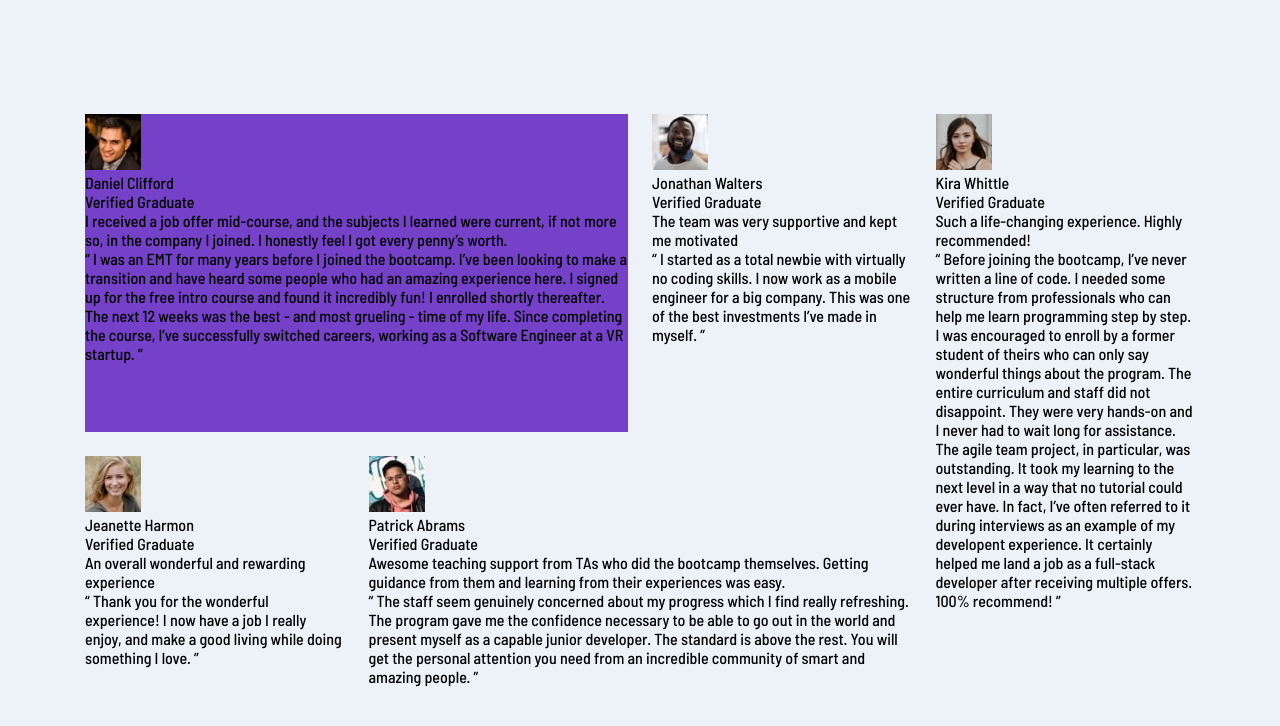
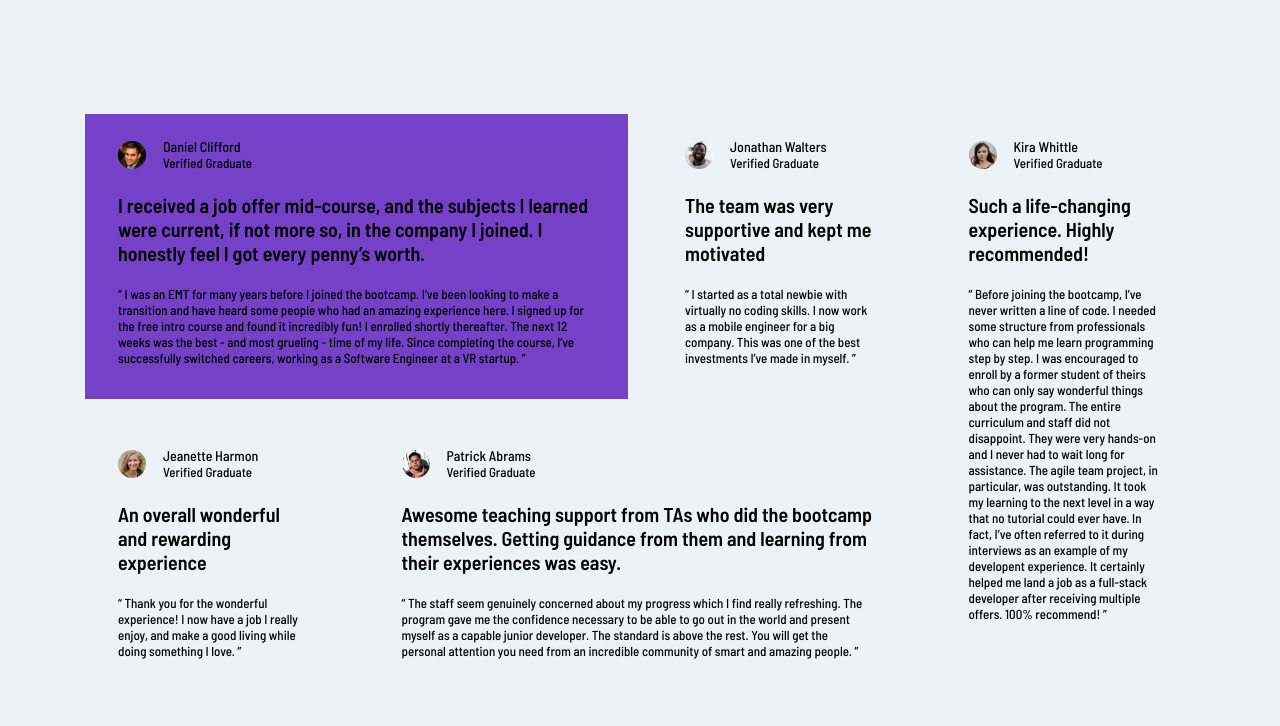
Before and after one commit to RocTanweer/testimonial-layout, a plain HTML site: page index.html in a window 1280 px wide. Drawn offline with Linux system fonts and the light colour scheme.

Commit message:
FINISH: structure for desktop view

```diff
--- a/index.html
+++ b/index.html
@@ -30,24 +30,24 @@
           <article id="danielArt">
             <h2 class="hidden">Daniel Clifford's testimonial</h2>
 
-            <div>
-              <div>
+            <div class="userInfo">
+              <div class="ppWrapper">
                 <img src="./images/image-daniel.jpg" alt="daniel's image" />
+              </div>
 
-                <div>
-                  <span>Daniel Clifford</span><br />
-                  <span>Verified Graduate</span>
-                </div>
+              <div class="info">
+                <span class="name">Daniel Clifford</span>
+                <span class="status">Verified Graduate</span>
               </div>
             </div>
 
-            <p>
+            <p class="mainTest">
               I received a job offer mid-course, and the subjects I learned were
               current, if not more so, in the company I joined. I honestly feel
               I got every penny’s worth.
             </p>
 
-            <p>
+            <p class="descTest">
               “ I was an EMT for many years before I joined the bootcamp. I’ve
               been looking to make a transition and have heard some people who
               had an amazing experience here. I signed up for the free intro
@@ -61,23 +61,25 @@
           <article id="jonArt">
             <h2 class="hidden">Jonathan Walters's testimonial</h2>
 
-            <div>
-              <div>
+            <div class="userInfo">
+              <div class="ppWrapper">
                 <img
                   src="./images/image-jonathan.jpg"
                   alt="Jonathan Walters's image"
                 />
+              </div>
 
-                <div>
-                  <span>Jonathan Walters</span><br />
-                  <span>Verified Graduate</span>
-                </div>
+              <div class="info">
+                <span class="name">Jonathan Walters</span>
+                <span class="status">Verified Graduate</span>
               </div>
             </div>
 
-            <p>The team was very supportive and kept me motivated</p>
+            <p class="mainTest">
+              The team was very supportive and kept me motivated
+            </p>
 
-            <p>
+            <p class="descTest">
               “ I started as a total newbie with virtually no coding skills. I
               now work as a mobile engineer for a big company. This was one of
               the best investments I’ve made in myself. ”
@@ -87,23 +89,25 @@
           <article id="jeanArt">
             <h2 class="hidden">Jeanette Harmon's testimonial</h2>
 
-            <div>
-              <div>
+            <div class="userInfo">
+              <div class="ppWrapper">
                 <img
                   src="./images/image-jeanette.jpg"
-                  alt="Jeanette Harmon's image"
+                  alt="Jonathan Walters's image"
                 />
+              </div>
 
-                <div>
-                  <span>Jeanette Harmon</span><br />
-                  <span>Verified Graduate</span>
-                </div>
+              <div class="info">
+                <span class="name">Jeanette Harmon</span>
+                <span class="status">Verified Graduate</span>
               </div>
             </div>
 
-            <p>An overall wonderful and rewarding experience</p>
+            <p class="mainTest">
+              An overall wonderful and rewarding experience
+            </p>
 
-            <p>
+            <p class="descTest">
               “ Thank you for the wonderful experience! I now have a job I
               really enjoy, and make a good living while doing something I love.
               ”
@@ -113,27 +117,27 @@
           <article id="patrickArt">
             <h2 class="hidden">Patrick Abrams's testimonial</h2>
 
-            <div>
-              <div>
+            <div class="userInfo">
+              <div class="ppWrapper">
                 <img
                   src="./images/image-patrick.jpg"
-                  alt="Patrick Abrams's image"
+                  alt="Jonathan Walters's image"
                 />
+              </div>
 
-                <div>
-                  <span>Patrick Abrams</span><br />
-                  <span>Verified Graduate</span>
-                </div>
+              <div class="info">
+                <span class="name">Patrick Abrams</span>
+                <span class="status">Verified Graduate</span>
               </div>
             </div>
 
-            <p>
+            <p class="mainTest">
               Awesome teaching support from TAs who did the bootcamp themselves.
               Getting guidance from them and learning from their experiences was
               easy.
             </p>
 
-            <p>
+            <p class="descTest">
               “ The staff seem genuinely concerned about my progress which I
               find really refreshing. The program gave me the confidence
               necessary to be able to go out in the world and present myself as
@@ -146,20 +150,22 @@
           <article id="kiraArt">
             <h2 class="hidden">Kira Whittle's testimonial</h2>
 
-            <div>
-              <div>
+            <div class="userInfo">
+              <div class="ppWrapper">
                 <img src="./images/image-kira.jpg" alt="Kira Whittle's image" />
+              </div>
 
-                <div>
-                  <span>Kira Whittle</span><br />
-                  <span>Verified Graduate</span>
-                </div>
+              <div class="info">
+                <span class="name">Kira Whittle</span>
+                <span class="status">Verified Graduate</span>
               </div>
             </div>
 
-            <p>Such a life-changing experience. Highly recommended!</p>
+            <p class="mainTest">
+              Such a life-changing experience. Highly recommended!
+            </p>
 
-            <p>
+            <p class="descTest">
               “ Before joining the bootcamp, I’ve never written a line of code.
               I needed some structure from professionals who can help me learn
               programming step by step. I was encouraged to enroll by a former
--- a/style.css
+++ b/style.css
@@ -11,7 +11,7 @@ html {
   --light-gray: hsl(0, 0%, 81%);
   --light-gray-blue: hsl(210, 46%, 95%);
   --font-size1: 13px;
-  --font-size2: 18px;
+  --font-size2: 20px;
   --font-weight-1: 500;
   --font-weight-2: 600;
 }
@@ -60,8 +60,58 @@ section {
   margin: auto;
   display: grid;
   grid-template-columns: 1fr 1fr 1fr 1fr;
-  grid-template-rows: 1fr;
+  grid-template-rows: 1fr 1fr;
   gap: 24px;
+}
+
+article {
+  padding-bottom: 33px;
+  padding-left: 33px;
+  padding-top: 24px;
+  padding-right: 37px;
+}
+
+.name {
+  font-size: 14px;
+}
+
+.status {
+  font-size: 13px;
+}
+
+.mainTest {
+  font-size: var(--font-size2);
+  margin-bottom: 21px;
+  font-weight: 600;
+}
+
+.descTest {
+  font-size: var(--font-size1);
+}
+
+.userInfo {
+  display: flex;
+  width: 100%;
+  gap: 17px;
+  align-items: center;
+  margin-bottom: 22px;
+}
+
+.info {
+  display: flex;
+  flex-direction: column;
+}
+
+.ppWrapper {
+  width: 28px;
+  height: 28px;
+  border-radius: 100%;
+  overflow: hidden;
+}
+
+.ppWrapper img {
+  width: 100%;
+  height: 100%;
 }
 
 #danielArt {
```
